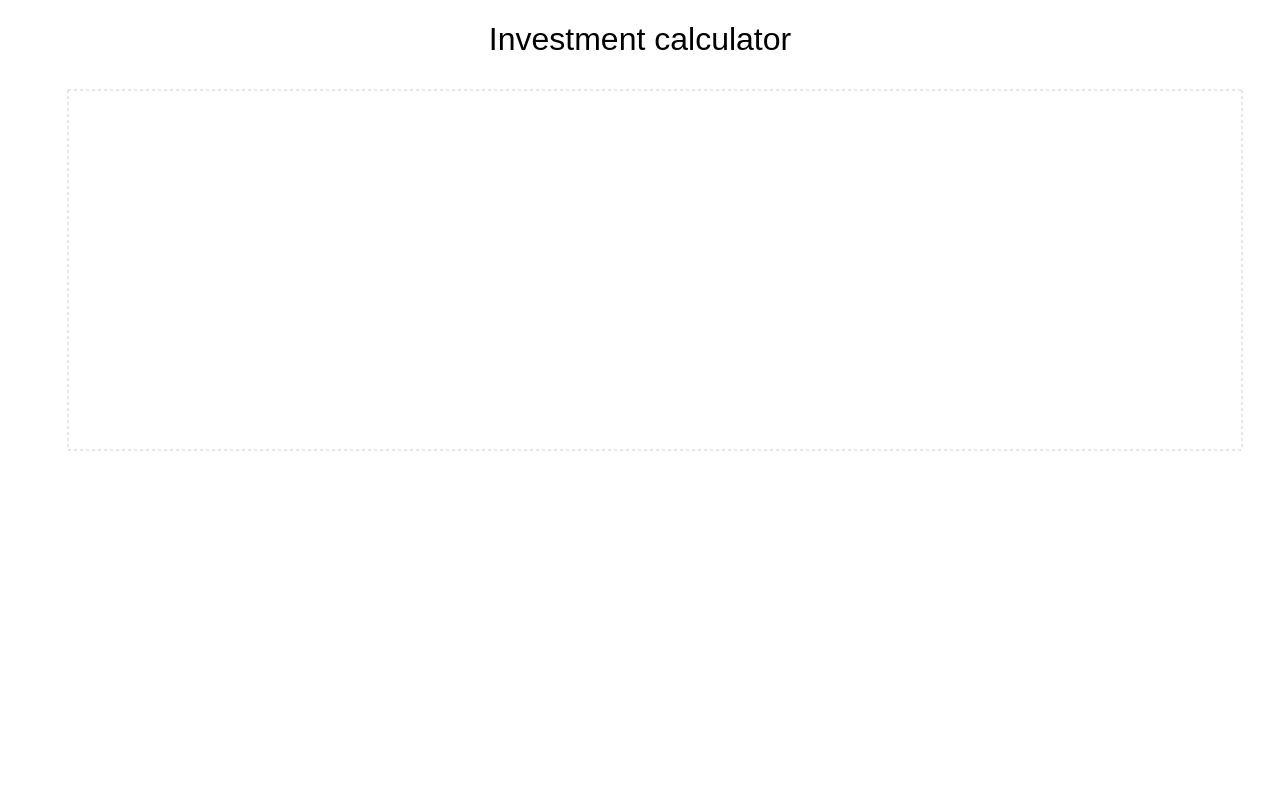
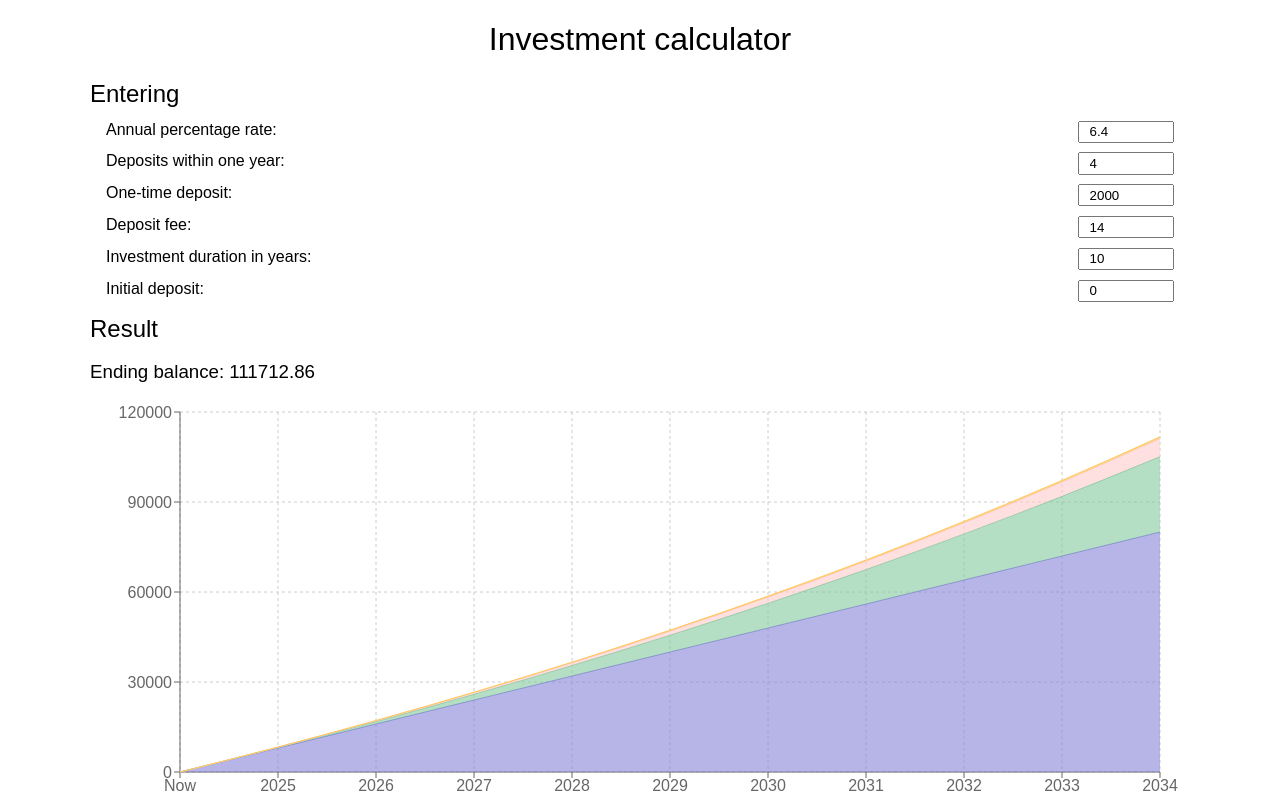
Before and after one commit to PawelGargula/investment-calculator, a React (Vite) app: page / in a window 1280 px wide. Built offline with nearby package versions, Linux system fonts and the light colour scheme; a web font is replaced by a local one.

Commit message:
Add inputes

```diff
--- a/src/App.css
+++ b/src/App.css
@@ -0,0 +1,24 @@
+h1 {
+    text-align: center;
+}
+
+h2 {
+    margin-block: .4rem;
+}
+
+.inputs {
+    padding: .4rem 1rem;
+    display: flex;
+    flex-direction: column;
+    gap: .6rem;
+}
+
+.input {
+    display: flex;
+    justify-content: space-between;
+}
+
+.input input {
+    width: 6rem;
+    padding: .1rem .6rem;
+}
--- a/src/App.jsx
+++ b/src/App.jsx
@@ -1,77 +1,136 @@
 import './App.css';
 import InvestmentChart from './components/investment-chart';
 import { useState } from 'react';
+import InvestmentData from './models/investment-data';
 
 function App() {
-  const [annualPercentageRate, setAnnualPercentageRate] = useState(6);
+  const [annualPercentageRate, setAnnualPercentageRate] = useState(6.4);
   const [depositsWithinOneYear, setDepositsWithinOneYear] = useState(4);
-  const [onetimeDeposit, setOnetimeDeposit] = useState(1400);
+  const [onetimeDeposit, setOnetimeDeposit] = useState(2000);
   const [depositFee, setDepositFee] = useState(14);
-  const [investmentDurationInYear, setInvestmentDurationInYear] = useState(10);
+  const [investmentDurationInYears, setInvestmentDurationInYears] = useState(10);
   const [initialDeposit, setInitialDeposit] = useState(0);
 
   const percentageRate = (annualPercentageRate + 100) / 100;
-  const totalNumberOfDeposits = (depositsWithinOneYear || 1) * investmentDurationInYear;
+  const totalNumberOfDeposits = (depositsWithinOneYear || 1) * investmentDurationInYears;
   const oneDepositRate = Math.pow(percentageRate, 1 / (depositsWithinOneYear || 1));
 
-  let sum = initialDeposit;
+  let depositSum = initialDeposit;
+  let feeSum = initialDeposit ? depositFee : 0;
+  let profitSum = 0
+  let realProfitSum = 0;
+  let taxSum = 0;
+  let investmentSum = initialDeposit;
+  const chartData = [new InvestmentData("Now", 0, 0, 0, 0)];
   for (let i = 1; i <= totalNumberOfDeposits; i++) {
-      sum += onetimeDeposit;
-      sum = sum * oneDepositRate;
+      if (depositsWithinOneYear) {
+        depositSum += onetimeDeposit;
+        feeSum += depositFee;
+        investmentSum += onetimeDeposit;
+      }
+
+      investmentSum = investmentSum * oneDepositRate;
+
+      profitSum = investmentSum - depositSum;
+      taxSum = (profitSum * 0.19).toFixed(2);
+      realProfitSum = (profitSum - taxSum - feeSum).toFixed(2);
+      if (i % depositsWithinOneYear === 0 || depositsWithinOneYear === 0) {
+        const year = new Date().getFullYear() + i / (depositsWithinOneYear || 1);
+        const investmentData = new InvestmentData(year, depositSum.toFixed(2), feeSum.toFixed(2), realProfitSum, taxSum);
+        chartData.push(investmentData);
+      }
   }
 
-  const allPaymentFee = depositFee * depositsWithinOneYear * investmentDurationInYear || depositFee;
-  const allInputs = onetimeDeposit * depositsWithinOneYear * investmentDurationInYear + allPaymentFee + initialDeposit;
-  const allInputsString = `${allInputs} (${allPaymentFee} is fee)`;
-
-  const profit = sum - allInputs;
-  const profitAfterTaxPayment = profit * 0.81;
+  investmentSum = investmentSum.toFixed(2);
+  console.log(depositSum);
+  console.log(profitSum);
+  console.log(feeSum);
 
   return (
     <>
       <h1>Investment calculator</h1>
-      <InvestmentChart />
+      <h2>Entering</h2>
+      <div className='inputs'>
+        <div className="input">
+          <label htmlFor="annual-percentage-rate">Annual percentage rate:</label>
+          <input
+            defaultValue={annualPercentageRate}
+            id="annual-percentage-rate"
+            min={0}
+            name="annual-percentage-rate"
+            onChange={(e) => setAnnualPercentageRate(parseFloat(e.target.value))}
+            step={.1}
+            type="number"
+          />
+        </div>
+        <div className="input">
+          <label htmlFor="deposits-within-one-year">Deposits within one year:</label>
+          <input
+            defaultValue={depositsWithinOneYear}
+            id="deposits-within-one-year"
+            min={0}
+            name="deposits-within-one-year"
+            onChange={(e) => setDepositsWithinOneYear(parseInt(e.target.value))}
+            step={1}
+            type="number"
+          />
+        </div>
+        <div className="input">
+          <label htmlFor="one-time-deposit">One-time deposit:</label>
+          <input
+            defaultValue={onetimeDeposit}
+            id="one-time-deposit"
+            min={0}
+            name="one-time-deposit"
+            onChange={(e) => setOnetimeDeposit(parseFloat(e.target.value))}
+            step={50}
+            type="number"
+          />
+        </div>
+        <div className="input">
+          <label htmlFor="deposit-fee">Deposit fee:</label>
+          <input
+            defaultValue={depositFee}
+            id="deposit-fee"
+            min={0}
+            name="deposit-fee"
+            onChange={(e) => setDepositFee(parseFloat(e.target.value))}
+            step={0.1}
+            type="number"
+          />
+        </div>
+        <div className="input">
+          <label htmlFor="investment-duration-in-years">Investment duration in years:</label>
+          <input
+            defaultValue={investmentDurationInYears}
+            id="investment-duration-in-years"
+            min={1}
+            name="investment-duration-in-years"
+            onChange={(e) => setInvestmentDurationInYears(parseInt(e.target.value))}
+            step={1}
+            type="number"
+          />
+        </div>
+        <div className="input">
+          <label htmlFor="initial-deposit">Initial deposit:</label>
+          <input
+            defaultValue={initialDeposit}
+            id="initial-deposit"
+            min={0}
+            name="initial-deposit"
+            onChange={(e) => setInitialDeposit(parseFloat(e.target.value))}
+            step={50}
+            type="number"
+          />
+        </div>
+      </div>
+      <div>
+        <h2>Result</h2>
+        <h3>Ending balance: {investmentSum}</h3>
+        <InvestmentChart data={chartData}/>
+      </div>
     </>
   )
 }
 
-// Co trzeba wprowadzić?
-// 1. Roczna stopa oprocentowania
-// 2. Ile wynosi jednorazowa wpłata?
-// 3. Jak często wpłacamy? Co rok, Co pół roku, Co 3 miesiące, Co miesiąc
-// 4. Prowizja
-
-function getInputAndOutput() {
-  const annualPercentageRate = 4;
-  const percentageRate = (annualPercentageRate + 100) / 100;
-  const onetimePayment = 1400;
-  const depositsWithinOneYear = 12
-  const paymentFee = 0;
-  const investmentDurationInYear = 10;
-  const startingSum = 0;
-
-  const totalNumberOfDeposits = (depositsWithinOneYear || 1) * investmentDurationInYear;
-  const onePaymentRate = Math.pow(percentageRate, 1 / (depositsWithinOneYear || 1));
-
-  let sum = startingSum;
-  for (let i = 1; i <= totalNumberOfDeposits; i++) {
-      sum += onetimePayment;
-      sum = sum * onePaymentRate;
-  }
-
-  const allPaymentFee = paymentFee * depositsWithinOneYear * investmentDurationInYear || paymentFee;
-  const allInputs = onetimePayment * depositsWithinOneYear * investmentDurationInYear + allPaymentFee + startingSum;
-  const allInputsString = `${allInputs} (${allPaymentFee} is fee)`;
-
-  const profit = sum - allInputs;
-  return {
-      input: allInputsString,
-      output: sum,
-      profit: profit,
-      profitAfterTaxPayment: profit * 0.81
-  }
-}
-
-console.log(getInputAndOutput());
-
 export default App
--- a/src/components/investment-chart.jsx
+++ b/src/components/investment-chart.jsx
@@ -1,50 +1,6 @@
 import { AreaChart, Area, XAxis, YAxis, CartesianGrid, Tooltip, ResponsiveContainer } from 'recharts';
 
 export default function InvestmentChart({ data }) {
-    // const data = [
-    //     {
-    //       name: 'Page A',
-    //       uv: 4000,
-    //       pv: 2400,
-    //       amt: 2400,
-    //     },
-    //     {
-    //       name: 'Page B',
-    //       uv: 3000,
-    //       pv: 1398,
-    //       amt: 2210,
-    //     },
-    //     {
-    //       name: 'Page C',
-    //       uv: 2000,
-    //       pv: 9800,
-    //       amt: 2290,
-    //     },
-    //     {
-    //       name: 'Page D',
-    //       uv: 2780,
-    //       pv: 3908,
-    //       amt: 2000,
-    //     },
-    //     {
-    //       name: 'Page E',
-    //       uv: 1890,
-    //       pv: 4800,
-    //       amt: 2181,
-    //     },
-    //     {
-    //       name: 'Page F',
-    //       uv: 2390,
-    //       pv: 3800,
-    //       amt: 2500,
-    //     },
-    //     {
-    //       name: 'Page G',
-    //       uv: 3490,
-    //       pv: 4300,
-    //       amt: 2100,
-    //     },
-    //   ];
     return (
         <ResponsiveContainer width="100%" height="100%" minHeight={400}>
         <AreaChart
@@ -54,7 +10,7 @@ export default function InvestmentChart({ data }) {
           margin={{
             top: 10,
             right: 30,
-            left: 0,
+            left: 30,
             bottom: 0,
           }}
         >
@@ -62,9 +18,10 @@ export default function InvestmentChart({ data }) {
           <XAxis dataKey="name" />
           <YAxis />
           <Tooltip />
-          <Area type="monotone" dataKey="uv" stackId="1" stroke="#8884d8" fill="#8884d8" />
-          <Area type="monotone" dataKey="pv" stackId="1" stroke="#82ca9d" fill="#82ca9d" />
-          <Area type="monotone" dataKey="amt" stackId="1" stroke="#ffc658" fill="#ffc658" />
+          <Area name="Deposit" type="monotone" dataKey="deposit" stackId="1" stroke="#8884d8" fill="#8884d8" />
+          <Area name="Profit" type="monotone" dataKey="profit" stackId="1" stroke="#82ca9d" fill="#82ca9d" />
+          <Area name="Tax (19%)" type="monotone" dataKey="tax" stackId="1" stroke="#FFCCCB" fill="#FFCCCB" />
+          <Area name="Fee" type="monotone" dataKey="fee" stackId="1" stroke="#ffc658" fill="#ffc658" />
         </AreaChart>
       </ResponsiveContainer>
     )
--- a/src/index.css
+++ b/src/index.css
@@ -2,8 +2,10 @@
     font-family: "Anta", sans-serif;
     font-weight: 400;
     font-style: normal;
+    box-sizing: border-box;
 }
 
-h1 {
-    text-align: center;
+#root {
+    max-width: 1100px;
+    margin: 0 auto;
 }
--- /dev/null
+++ b/src/models/investment-data.js
@@ -0,0 +1,9 @@
+export default class InvestmentData {
+    constructor(name, deposit, fee, profit, tax) {
+        this.name = name;
+        this.deposit = deposit;
+        this.fee = fee;
+        this.profit = profit;
+        this.tax = tax;
+    }
+}
```
